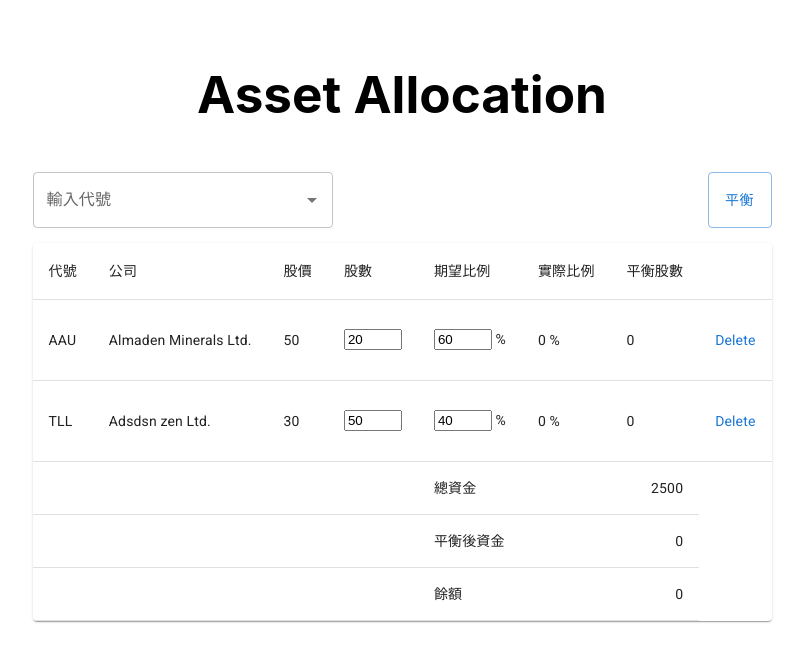
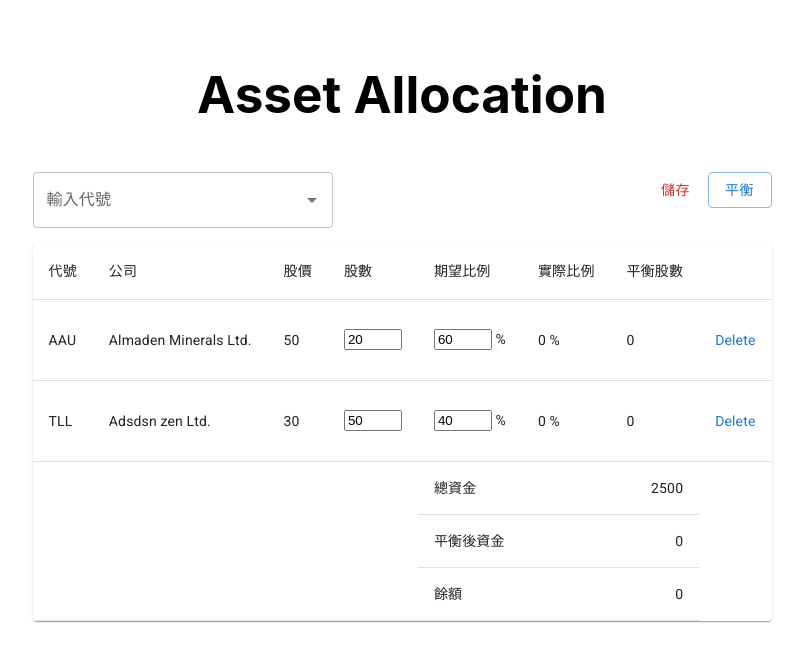
Before and after one commit to Yubo0826/asset-allocation-app, a React (Vite) app: page / in a window 1280 px wide. Shown: the top 662 px of the page, without its empty margins (238-1042 px from the left). Built offline with nearby package versions, Linux system fonts and the light colour scheme.

Commit message:
10171807

```diff
--- a/src/components/SearchBox.tsx
+++ b/src/components/SearchBox.tsx
@@ -82,7 +82,7 @@ function SearchBox() {
   }
 
   // 加入資產 onChange & value
-  const handleValueChange = async (event: any, newValue: Asset | null) => {
+  const handleValueChange = async (event: any, newValue: Stock | null) => {
     console.log(event)
     if (!newValue) return
 
@@ -151,6 +151,10 @@ function SearchBox() {
 
   // 按下平衡按鈕
   const handleBalance = () => {
+    if (!checkExpectedRateTotal()) {
+      alert('期望比例總和必須為100%')
+      return
+    }
     let funds:number = 0
     let balance: number = 0 // 餘額
     // 算出各股平衡後股數
@@ -165,6 +169,16 @@ function SearchBox() {
     assets.forEach(asset => {
       asset.balanced_rate = (asset.price * asset.balanced_share / funds) * 100
     })
+  }
+
+  // 檢查期望比例總和是否為100
+  const checkExpectedRateTotal = (): boolean => {
+    let total: number = 0
+    assets.forEach(asset => {
+      total += asset.expected_rate
+    })
+
+    return total === 100 ? true : false
   }
 
   return (
@@ -205,7 +219,10 @@ function SearchBox() {
           )}
         />
 
-        <Button onClick={ handleBalance } variant="outlined">平衡</Button>
+        <div>
+          <Button variant="text" color="error">儲存</Button>
+          <Button onClick={ handleBalance } variant="outlined">平衡</Button>
+        </div>
       </div>
 
 
@@ -234,7 +251,7 @@ function SearchBox() {
                   {asset.symbol}
                 </TableCell>
                 <TableCell>{asset.companyName}</TableCell>
-                <TableCell>{asset.price}</TableCell>
+                <TableCell>{asset.price} </TableCell>
 
                 {/* 股數 */}
                 <TableCell>
@@ -288,19 +305,20 @@ function SearchBox() {
 
 
             <TableRow>
-              <TableCell colSpan={4} />
+              <TableCell rowSpan={3} />
+              <TableCell rowSpan={3} />
+              <TableCell rowSpan={3} />
+              <TableCell rowSpan={3} />
               <TableCell colSpan={2}>總資金</TableCell>
-              <TableCell align="right">{ getTotalFunds() }</TableCell>
+              <TableCell align="right">{ getTotalFunds() } </TableCell>
             </TableRow>
             <TableRow>
-              <TableCell colSpan={4} />
               <TableCell colSpan={2}>平衡後資金</TableCell>
-              <TableCell align="right">{ balanced_funds }</TableCell>
+              <TableCell align="right">{ Math.ceil(balanced_funds) } </TableCell>
             </TableRow>
             <TableRow>
-              <TableCell colSpan={4} />
               <TableCell colSpan={2}>餘額</TableCell>
-              <TableCell align="right">{ balance }</TableCell>
+              <TableCell align="right">{ Math.ceil(balance) } </TableCell>
             </TableRow>
           </TableBody>
         </Table>
```
